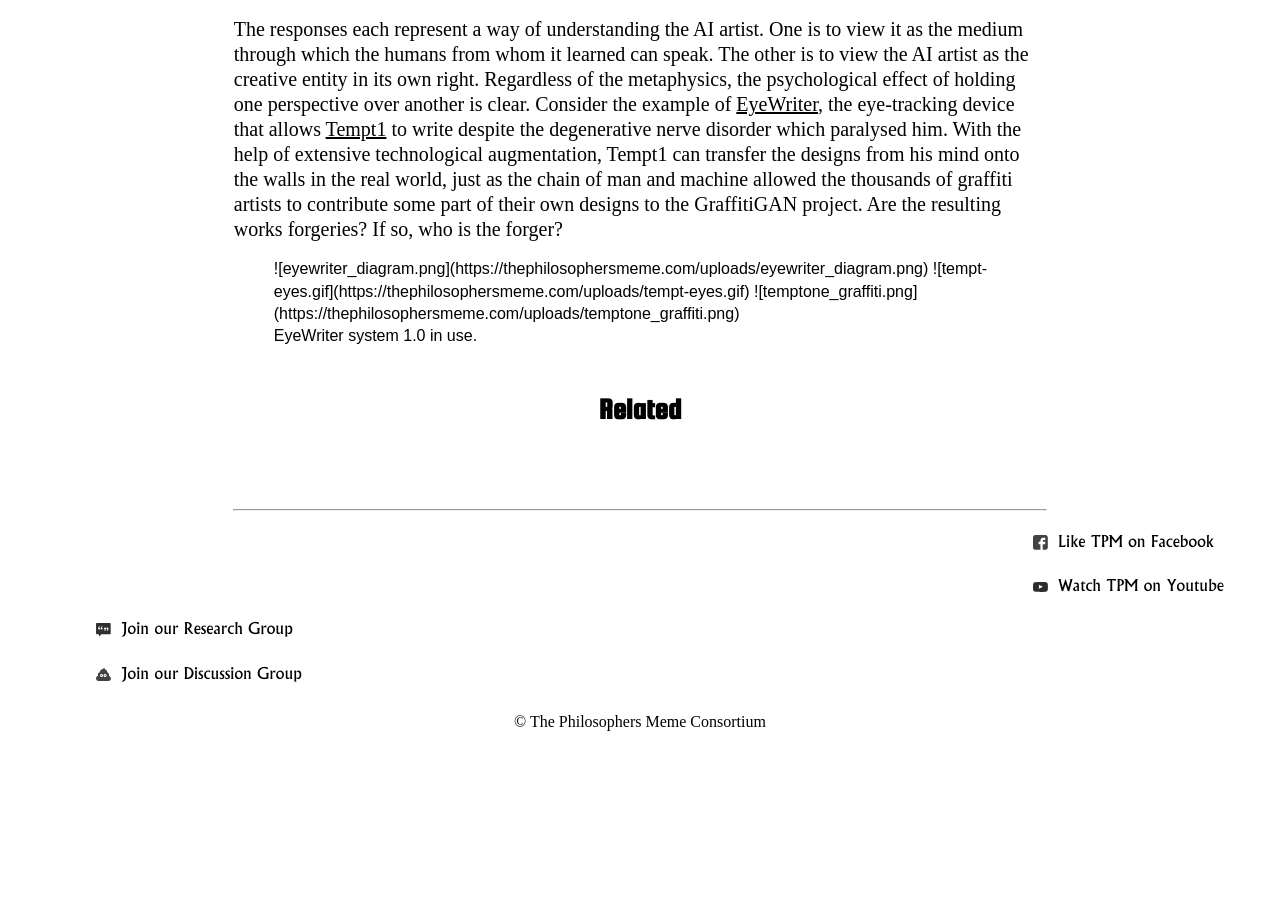
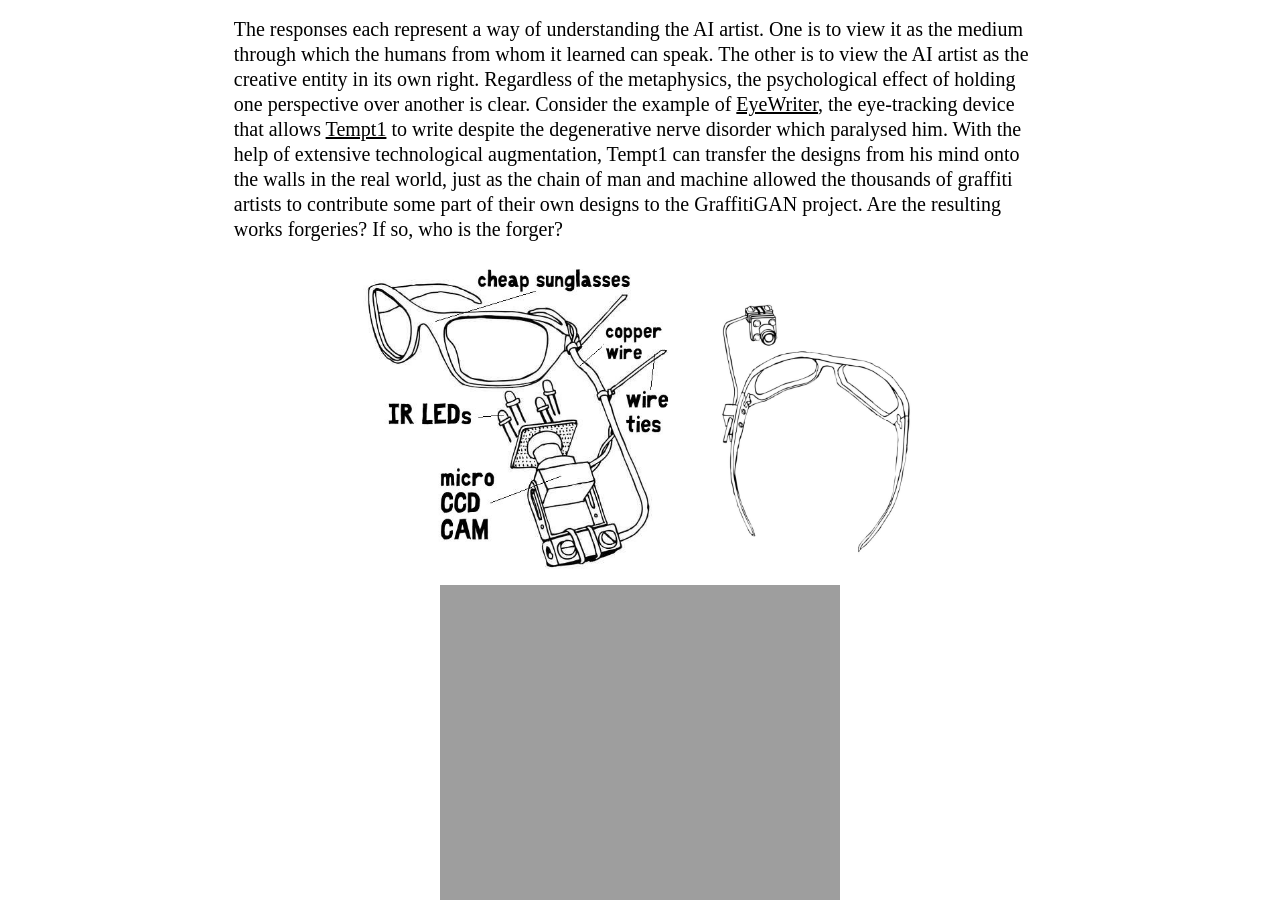
Before and after one commit to FraserThompson/PhilosophersMeme, a Jekyll site: the page built from _posts/2019-02-24-gans-and-art-forgery.markdown, in a window 1280 px wide and 900 px high, scrolled down 5921 px. Built offline with Jekyll 4.4.1, drawn with Linux system fonts in a browser that asks for light colours; nearby versions of some CDN libraries; some web fonts are replaced; library files that are not in the unit come from our copies; comment, search, counter and statistics services are not loaded; before the commit the page ends 6686 px from its top, so only the background shows below that.

Commit message:
Updated Gans And Art Forgery

```diff
--- a/_posts/2019-02-24-gans-and-art-forgery.markdown
+++ b/_posts/2019-02-24-gans-and-art-forgery.markdown
@@ -103,9 +103,9 @@ The responses each represent a way of understanding the AI artist. One is to vie
 
 <figure>
 
-![eyewriter_diagram.png](https://thephilosophersmeme.com/uploads/eyewriter_diagram.png)
-![tempt-eyes.gif](https://thephilosophersmeme.com/uploads/tempt-eyes.gif)
-![temptone_graffiti.png](https://thephilosophersmeme.com/uploads/temptone_graffiti.png)
+<img src="https://thephilosophersmeme.com/uploads/eyewriter_diagram.png">
+<img src="https://thephilosophersmeme.com/uploads/tempt-eyes.gif">
+<img src="https://thephilosophersmeme.com/uploads/temptone_graffiti.png">
 
 <figcaption>
 
```
